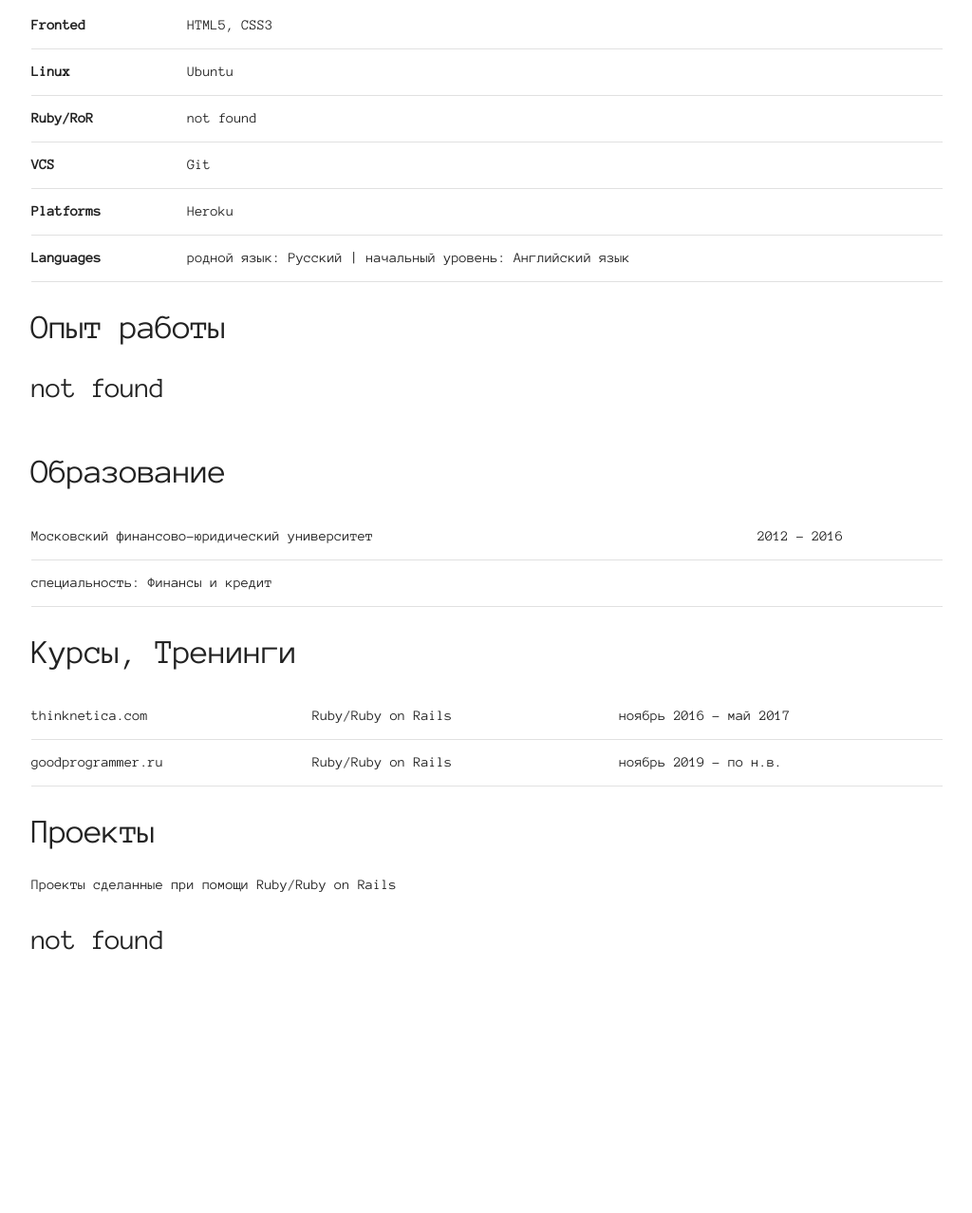
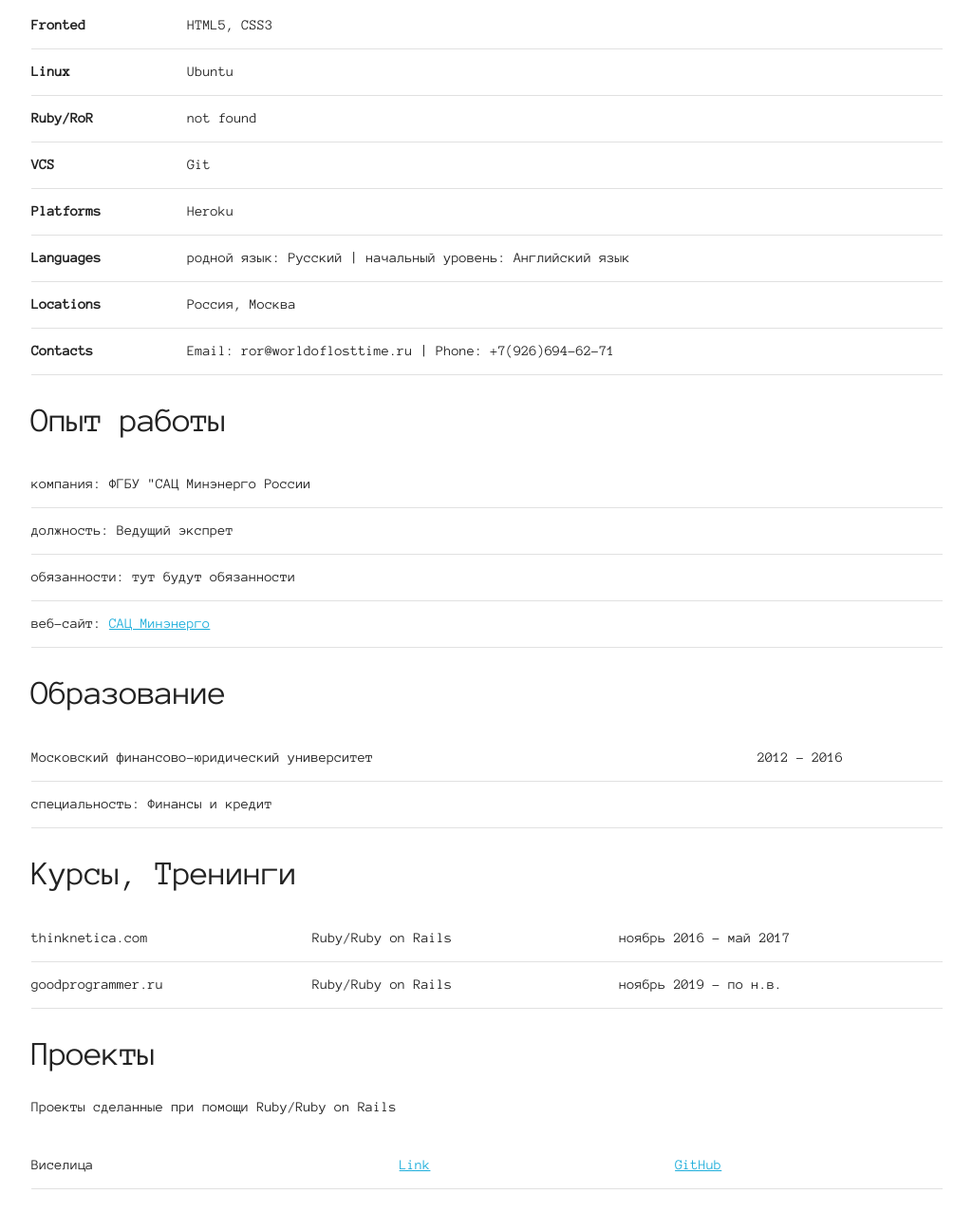
Before and after one commit to Arlantir/cv, a plain HTML site: page index.html in a window 1280 px wide. Shown: the part 235-1512 px from the top of the page at 95% size, without its empty margins (127-1151 px from the left). Before the commit the page ends 1290 px from the top, so only its background shows below. Drawn offline with Linux system fonts and the light colour scheme.

Commit message:
update information

```diff
--- a/index.html
+++ b/index.html
@@ -28,6 +28,7 @@
       <div>
         <h3>Навыки</h3>
         <table class="u-full-width">
+          <tbody>
             <tr>
               <td><b>Fronted</b></td>
               <td>HTML5, CSS3</td>
@@ -52,6 +53,15 @@
               <td><b>Languages</b></td>
               <td>родной язык: Русский | начальный уровень: Английский язык</td>
             </tr>
+            <tr>
+              <td><b>Locations</b></td>
+              <td>Россия, Москва</td>
+            </tr>
+            <tr>
+              <td><b>Contacts</b></td>
+              <td>Email: ror@worldoflosttime.ru | Phone: +7(926)694-62-71</td>
+            </tr>
+          </tbody>
         </table>
       </div>
 
@@ -59,7 +69,13 @@
       <div>
         <h3>Опыт работы</h3>
         <table class="u-full-width">
-          <h4>not found</h4>
+          <tbody>
+            <tr><td>компания: ФГБУ "САЦ Минэнерго России</td></tr>
+            <tr><td>должность: Ведущий экспрет</td></tr>
+            <tr><td>обязанности: тут будут обязанности</td></tr>
+            <tr><td>веб-сайт: <a href="https://www.xn--80agflthakqd0d1e.xn--p1ai/Pages/home.aspx" target="_blank">САЦ
+              Минэнерго</a></td></tr>
+          </tbody>
         </table>
       </div>
 
@@ -67,6 +83,7 @@
       <div>
         <h3>Образование</h3>
         <table class="u-full-width">
+          <tbody>
             <tr>
               <td>Московский финансово-юридический университет</td>
               <td>2012 - 2016</td>
@@ -75,6 +92,7 @@
               <td>специальность: Финансы и кредит</td>
               <td></td>
             </tr>
+          </tbody>
         </table>
       </div>
 
@@ -82,6 +100,7 @@
       <div>
         <h3>Курсы, Тренинги</h3>
         <table class="u-full-width">
+          <tbody>
             <tr>
               <td>thinknetica.com</td>
               <td>Ruby/Ruby on Rails</td>
@@ -92,6 +111,7 @@
               <td>Ruby/Ruby on Rails</td>
               <td>ноябрь 2019 - по н.в.</td>
             </tr>
+          </tbody>
         </table>
       </div>
 
@@ -100,7 +120,13 @@
         <h3>Проекты</h3>
         <p>Проекты сделанные при помощи Ruby/Ruby on Rails</p>
         <table class="u-full-width">
-          <h4>not found</h4>
+          <tbody>
+            <tr>
+              <td>Виселица</td>
+              <td><a href="#" target="_blank">Link</a></td>
+              <td><a href="https://github.com/Arlantir/hangman" target="_blank">GitHub</a></td>
+            </tr>
+          </tbody>
         </table>
       </div>
     </div>
```
Lines whose indentation alone changed are shown as unchanged.
